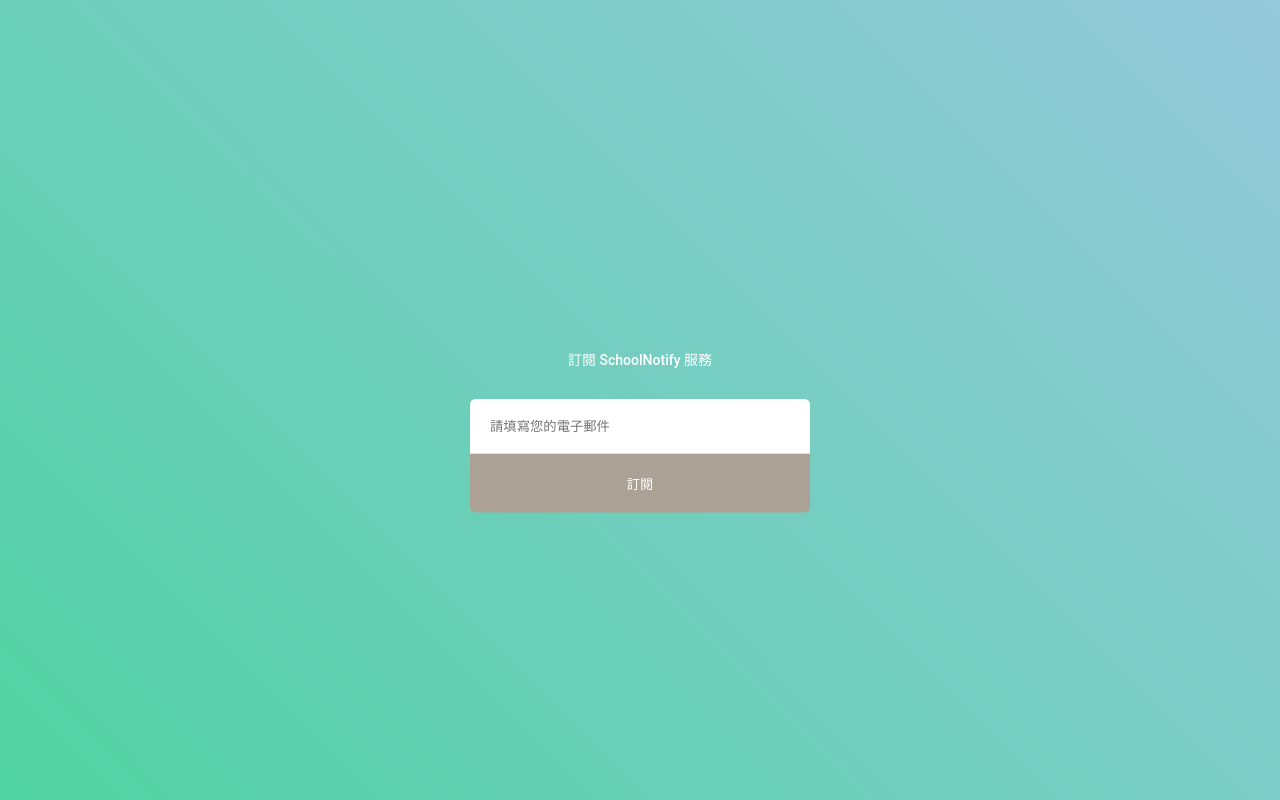
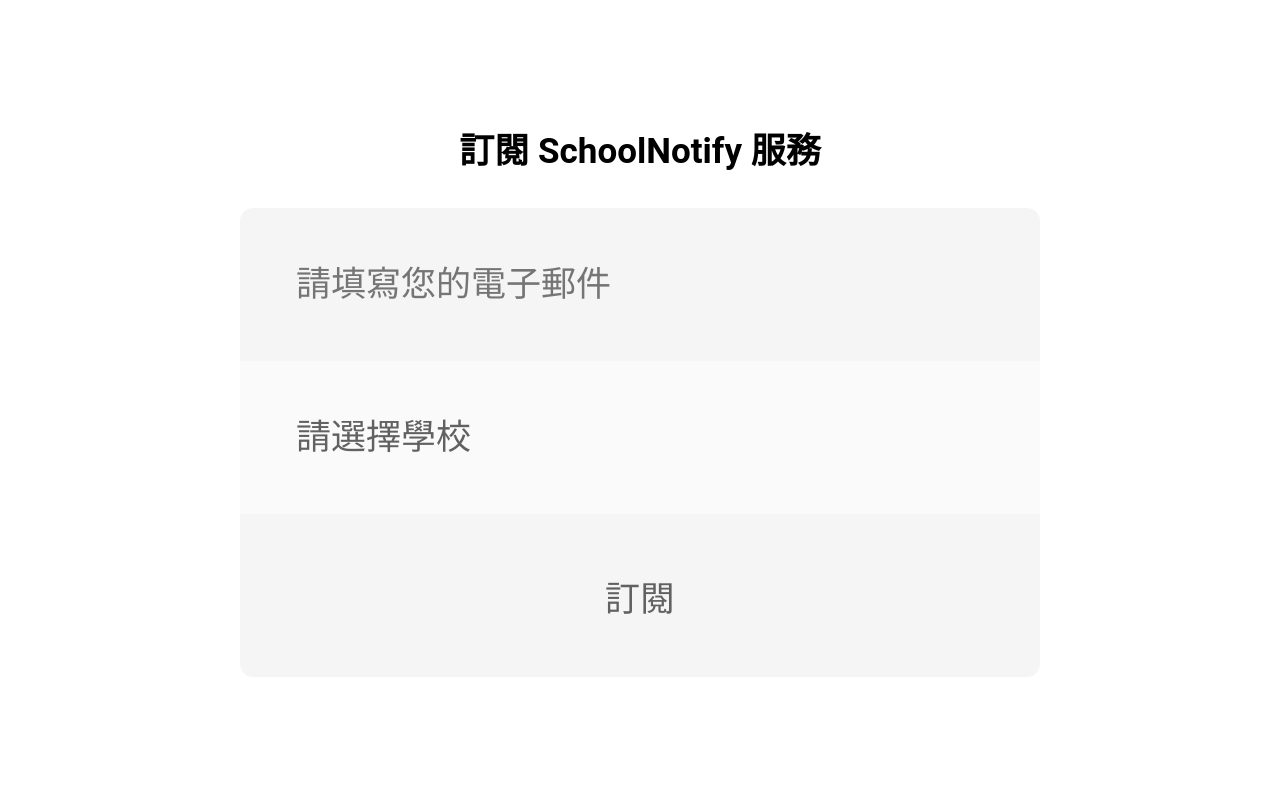
Before and after one commit to nekogravitycat/SchoolNotify, a Flask app: page / in a window 1280 px wide. Run offline with Flask 2, Linux system fonts and the light colour scheme.

Commit message:
Multiple schools supported (added HGSH), webpage redesigned

```diff
--- a/myemail.py
+++ b/myemail.py
@@ -11,7 +11,7 @@
   return email_regex.match(email) != None
 
 
-def send(to: list, subject: str, content_base:str, is_html: bool, append_unsub: bool = False) -> bool:
+def send(to: list, subject: str, content_base:str, is_html: bool, unsub_school:str = "") -> bool:
   try_times: int = 3 #times to try when smtp is failed
   ex: Exception
 
@@ -31,8 +31,8 @@
         msg["To"] = r
         msg["Subject"] = subject
 
-        if(append_unsub):
-          content_all = content_base + f'Click <a href="{website.unsub_ask_link(r)}">{"here"}</a> to unsubscribe'
+        if(unsub_school != ""):
+          content_all = content_base + f'點擊 <a href="{website.unsub_ask_link(r)}">{"這裡"}</a> 來退訂此服務'
 
         else:
           content_all = content_base
--- a/templates/sub.html
+++ b/templates/sub.html
@@ -1,132 +1,66 @@
+<!DOCTYPE html>
+<html>
+  <head>
     <link rel="shortcut icon" href="https://replit.com/public/icons/favicon-196.png" sizes="196x196" type="image/png"/>
+    <meta charset="utf-8">
     <title>SchoolNotify Subscription</title>
-
-<div class="user">
-  <header class="user__header">
-      <h1 class="user__title">訂閱 SchoolNotify 服務</h1>
-    </header>
-
-    <form class="form" action="https://schoolnotify.nekogravitycat.repl.co/sub", method="get">
-      <div class="form__group">
-        <input type="email" placeholder="請填寫您的電子郵件" class="form__input" name="email"/>
-      </div>
-      <button class="btn" type="submit">訂閱</button>
+  </head>
+  <body>
+    <h1 align="center">訂閱 SchoolNotify 服務</p>
+    <form action="https://schoolnotify.nekogravitycat.repl.co/sub" method="get">
+      <input type="email" placeholder="請填寫您的電子郵件" name="email" class="email_text">
+      <select name="school" class="school_select">
+        <option value="" disabled selected hidden>請選擇學校</option>
+        <option value="hchs">新竹高中</option>
+        <option value="hgsh">新竹女中</option>
+      </select>
+      <input type="submit" value="訂閱" class="submit_button">
     </form>
-</div>
-
+  </body>
   <style>
     * {
-	 margin: 0;
-	 padding: 0;
-	 box-sizing: border-box;
+      font-family: "Roboto";
+      font-size: min(4vw, 35px);
     }
     body {
-    font-family: "Roboto";
-    font-size: 14px;
-    background-size: 200% 100% !important;
-    animation: move 10s ease infinite;
-    transform: translate3d(0, 0, 0);
-    background: linear-gradient(45deg, #49d49d 10%, #a2c7e5 90%);
-    height: 100vh;
-    //overflow-y: hidden; /* Hide vertical scrollbar */
-    //overflow-x: hidden; /* Hide horizontal scrollbar */
-  }
-  .user {
+      width: 75%;
+      max-width: 800px;
+      margin: 0;
       position: absolute;
       top: 50%;
       left: 50%;
-    -ms-transform: translate(-50%, -80%);
-    transform: translate(-50%, -80%);
-    width: 90%;
-    max-width: 340px;
-    margin: 10vh auto;
+      -ms-transform: translate(-50%, -50%);
+      transform: translate(-50%, -50%);
     }
-  .user__header {
-    text-align: center;
-    opacity: 0;
-    transform: translate3d(0, 500px, 0);
-    animation: arrive 500ms ease-in-out 0.7s forwards;
+    form {
+      display: flex;
+      flex-direction: column;
+      flex-wrap: nowrap;
     }
-  .user__title {
-    font-size: 14px;
-    margin-bottom: -10px;
-    font-weight: 500;
-    color: white;
+    .email_text {
+      color: #616161;
+      border-radius: 13px 13px 0px 0px;
+      padding: 7%;
+      border: 0;
+      background-color: #f5f5f5;
     }
-  .form {
-    margin-top: 40px;
-    border-radius: 6px;
-    overflow: hidden;
-    opacity: 0;
-    transform: translate3d(0, 500px, 0);
-    animation: arrive 500ms ease-in-out 0.9s forwards;
+    .school_select {
+      color: #616161;
+      border-radius: 0px 0px 0px 0px;
+      padding: 7%;
+      border: 0;
+      -webkit-appearance: none;
+      background-color: #fafafa;
+      cursor: pointer;
     }
-  .form--no {
-    animation: NO 1s ease-in-out;
-    opacity: 1;
-    transform: translate3d(0, 0, 0);
-  }
-  .form__input {
-    display: block;
-    width: 100%;
-    padding: 20px;
-    font-family: "Roboto";
+    .submit_button {
+      color: #616161;
+      border-radius: 0px 0px 13px 13px;
+      padding: 7%;
+      border: 0;
+      background-color: #f5f5f5;
       -webkit-appearance: none;
-    border: 0;
-    outline: 0;
-    transition: 0.3s;
-  }
-  .form__input:focus {
-    background: #f7f7f7;
-  }
-  .btn {
-    display: block;
-    width: 100%;
-    padding: 20px;
-    font-family: "Roboto";
-    -webkit-appearance: none;
-    outline: 0;
-    border: 0;
-    color: white;
-    background: #aba194;
-    transition: 0.3s;
-  }
-  .btn:hover {
-    background: #a09486;
-  }
-  @keyframes NO {
-    from, to {
-      -webkit-transform: translate3d(0, 0, 0);
-      transform: translate3d(0, 0, 0);
-    }
-    10%, 30%, 50%, 70%, 90% {
-      -webkit-transform: translate3d(-10px, 0, 0);
-      transform: translate3d(-10px, 0, 0);
-    }
-    20%, 40%, 60%, 80% {
-      -webkit-transform: translate3d(10px, 0, 0);
-      transform: translate3d(10px, 0, 0);
-    }
-  }
-  @keyframes arrive {
-    0% {
-      opacity: 0;
-      transform: translate3d(0, 50px, 0);
-    }
-    100% {
-      opacity: 1;
-      transform: translate3d(0, 0, 0);
-    }
-  }
-  @keyframes move {
-    0% {
-      background-position: 0 0;
-    }
-    50% {
-      background-position: 100% 0;
-    }
-    100% {
-      background-position: 0 0;
-    }
+      cursor: pointer;
     }
   </style>
+</html>
--- a/website.py
+++ b/website.py
@@ -8,16 +8,16 @@
 app = Flask("")
 
 
-def sub_link(email: str) -> str:
-  return f"https://SchoolNotify.nekogravitycat.repl.co/sub?email={email}"
+def sub_link(email: str, school: str) -> str:
+  return f"https://SchoolNotify.nekogravitycat.repl.co/sub?email={email}&school={school}"
 
-def verify_link(email: str, token:str) -> str:
-  return f"https://SchoolNotify.nekogravitycat.repl.co/verify?email={email}&token={token}"
+def verify_link(email: str, school:str, token:str) -> str:
+  return f"https://SchoolNotify.nekogravitycat.repl.co/verify?email={email}&school={school}&token={token}"
 
-def unsub_ask_link(email: str, token:str = "") -> str:
+def unsub_ask_link(email: str, school: str, token:str = "") -> str:
   if token == "":
-    token = db[f"hchs_email_{email}"]
-  return f"https://SchoolNotify.nekogravitycat.repl.co/unsub-ask?email={email}&token={token}"
+    token = db[f"{school}_email_{email}"]
+  return f"https://SchoolNotify.nekogravitycat.repl.co/unsub-ask?email={email}&school={school}&token={token}"
 
 
 @app.route("/")
@@ -28,33 +28,38 @@
 @app.route("/sub")
 def sub():
   email: str = request.args.get("email", default = "", type = str)
+  school: str = request.args.get("school", default = "", type = str)
 
   print(f"Ask to sub: {email}")
 
   if(email == ""):
-    print("Bad request")
+    print("Bad request: no email")
     abort(400, "請提供電子郵件\nNo email adderss provided")
+
+  if(school == ""):
+    print("Bad request: no school")
+    abort(400, "請選擇學校\nNo school selected")
 
   if(not myemail.is_vaild(email)):
     print("Invaild email address")
     abort(400, "無效的電子郵件\nInvaild email address")
 
-  if(f"email_{email}" in db.prefix("hchs_email")):
+  if(f"{school}_email_{email}" in db.prefix(f"{school}_email")):
     print("Already subscribed")
     return "您已訂閱至此服務\nYou've already subscribed to this service"
 
-  if(f"ask_{email}" in db.prefix("ask")):
+  if(f"ask_{school}_{email}" in db.prefix(f"ask_{school}")):
     print("Already sent email")
     return "一封驗證電子郵件先前已送出，請至收件夾查收或是等 15 分鐘以再次發送\nThe verification email has been sent before, go check your inbox or wait for 15 minutes to send again"
 
   token: str = rollingcode.random_str(6)
-  hyperlink: str = verify_link(email, token)
+  hyperlink: str = verify_link(email, school, token)
 
   content: str = f"點擊以下連結以完成電子郵件認證<br>Click the following link to complete email verification:<br><a href={hyperlink}>{hyperlink}</a><br><br>連結有效期限為 5 分鐘<br>The link will be vaild for 5 minutes"
 
   if(myemail.send([email], r"Please verify your email", content, True) == True):
-    db[f"ask_{email}"] = db["timestamp"] + ";" + token
-    print(f"Passed: {token}")
+    db[f"ask_{school}_{email}"] = db["timestamp"] + ";" + token
+    print(f"Passed: {school}, {token}")
     return f"一封驗證電子郵件已送出至 {email}\nA verification email has been sent to {email}"
 
   else:
@@ -65,24 +70,25 @@
 @app.route("/verify")
 def ver():
   email: str = request.args.get("email", default = "", type = str)
+  school: str = request.args.get("school", default = "", type = str)
   token: str = request.args.get("token", default = "", type = str)
 
-  print(f"Verify: {email}, {token}")
+  print(f"Verify: {email}, {school}, {token}")
 
-  if(email == "" or token == ""):
+  if(email == "" or school == "" or token == ""):
     print("Bad request")
     abort(400, "無效的請求\nBad request")
 
-  if(f"hchs_email_{email}" in db.prefix("hchs_email")):
+  if(f"{school}_email_{email}" in db.prefix(f"{school}_email")):
     print("Already subscribed")
     return "您已訂閱至此服務\nWhoohoo! You've already subscribed to this service"
 
-  if((f"ask_{email}" not in db.prefix("ask")) or token != db[f"ask_{email}"].split(";")[1]):
+  if((f"ask_{school}_{email}" not in db.prefix(f"ask_{school}")) or token != db[f"ask_{school}_{email}"].split(";")[1]):
     print("Invalid email or token")
     abort(403, "無效的電子郵件或令牌（或是驗證連結已失效，需再次請求訂閱）\nInvalid email or token (or the verification link has expired and needs to ask for subscribe again)")
 
-  db[f"hchs_email_{email}"] = token
-  del db[f"ask_{email}"]
+  db[f"{school}_email_{email}"] = token
+  del db[f"ask_{school}_{email}"]
   print("Successfully subscribed!\n")
   return "成功訂閱！\nSuccessfully subscribed!"
 
@@ -95,19 +101,20 @@
 @app.route("/unsub")
 def unsub():
   email: str = request.args.get("email", default = "", type = str)
+  school: str = request.args.get("school", default = "", type = str)
   token: str = request.args.get("token", default = "", type = str)
 
-  print(f"Unsub: {email}, {token}")
+  print(f"Unsub: {email}, {school}, {token}")
 
-  if(email == "" or token == ""):
+  if(email == "" or school == "" or token == ""):
     print("Bad request")
     abort(400, "無效的請求\nBad request")
 
-  if((f"hchs_email_{email}" not in db.prefix("hchs_email")) or token != db[f"hchs_email_{email}"]):
+  if((f"{school}_email_{email}" not in db.prefix(f"{school}_email")) or token != db[f"{school}_email_{email}"]):
     print("Invaild email or token")
     abort(403, "無效的電子郵件或令牌\nInvalid email or token")
 
-  del db[f"hchs_email_{email}"]
+  del db[f"{school}_email_{email}"]
   print("Successfully unsubscribed!\n")
   return "成功取消訂閱！\nSuccessfully unsubscribed!"
 
```
Also changed, not shown: basic.py (+5 -5 lines), hchs.py (+28 -44 lines), hgsh.py (+23 -15 lines). Lines whose indentation alone changed are shown as unchanged.
